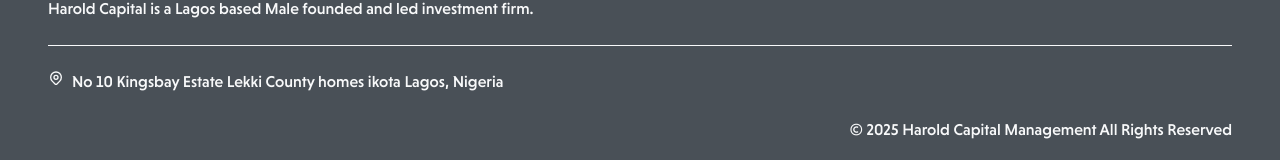
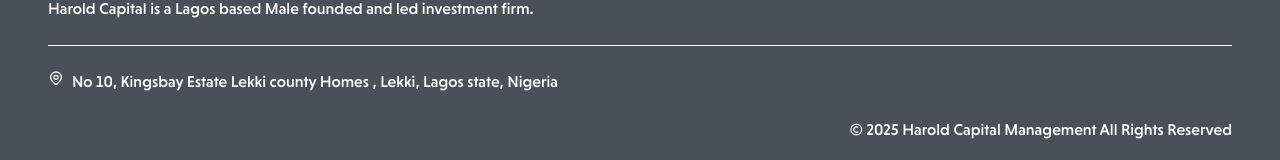
Before and after one commit to RenisideOfficial/Regular-Website-1, a Next.js app: page / in a window 1280 px wide. Shown: the part 3204-3364 px from the top of the page. Built offline with nearby package versions, Linux system fonts and the light colour scheme.

Commit message:
feat: footer text

```diff
--- a/components/Footer.tsx
+++ b/components/Footer.tsx
@@ -11,7 +11,10 @@
         <hr />
         <div className="lg:flex lg:flex-row flex flex-col gap-2 justify-baseline">
           <HiOutlineLocationMarker />
-          <p>No 10 Kingsbay Estate Lekki County homes ikota Lagos, Nigeria</p>
+          <p>
+            No 10, Kingsbay Estate Lekki county Homes , Lekki, Lagos state,
+            Nigeria
+          </p>
         </div>
         <p className="lg:text-right text-center">
           © 2025 Harold Capital Management All Rights Reserved
```
